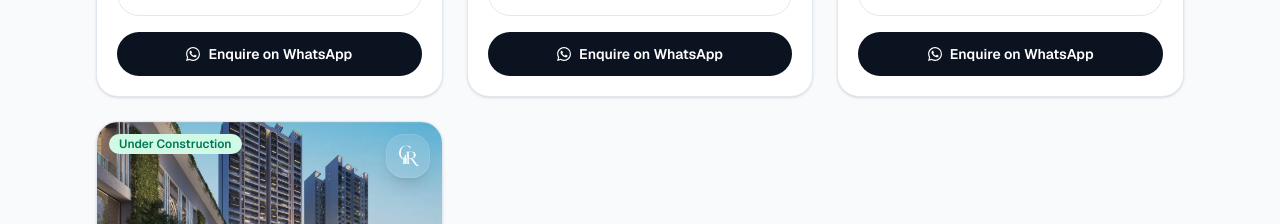
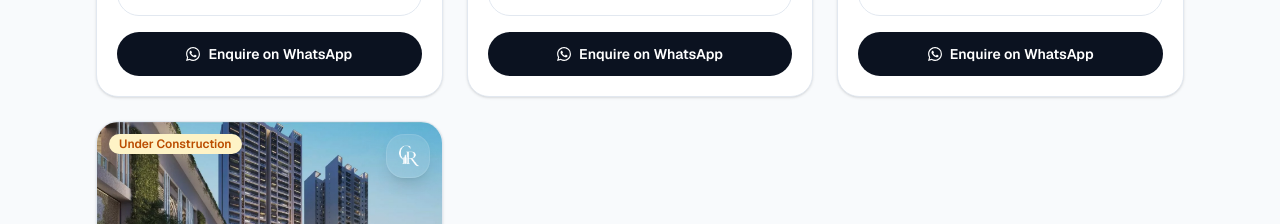
Before and after one commit to shashank5518/grt-static, a Next.js app: page /properties in a window 1280 px wide. Shown: the part 5700-5924 px from the top of the page. Built offline with nearby package versions, Linux system fonts and the light colour scheme; no server answers.

Commit message:
under construction tag color change

```diff
--- a/components/properties-data.ts
+++ b/components/properties-data.ts
@@ -2147,7 +2147,7 @@ export const properties: Property[] = [
     developer: "Godrej",
     location: "Sector 85, Gurgaon",
     tag: "Under Construction",
-    tagColor: "bg-emerald-100 text-emerald-700",
+    tagColor: "bg-amber-100 text-amber-700",
     startingPrice: "₹1.5 Cr Onwards",
     amenities: [
       "Swimming Pool",
```
